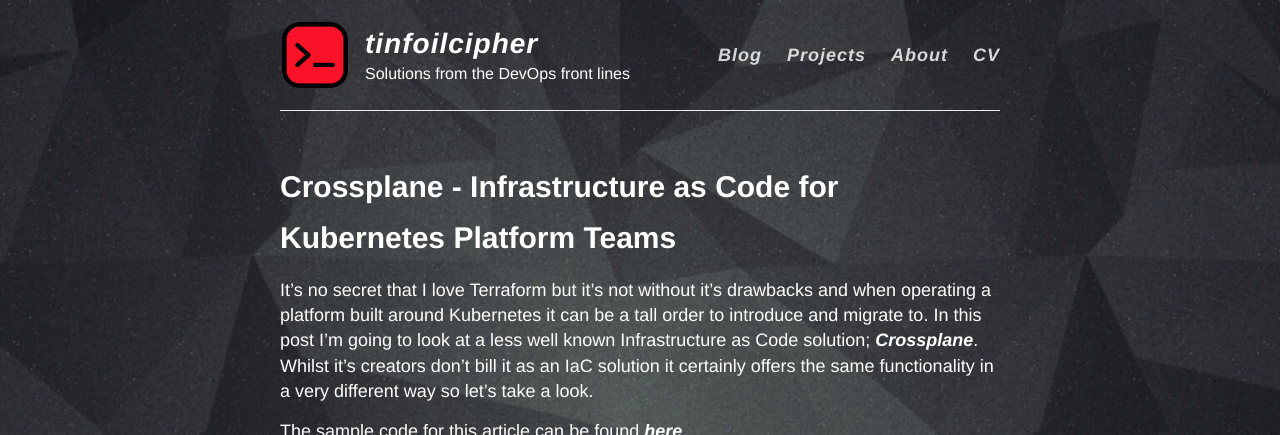
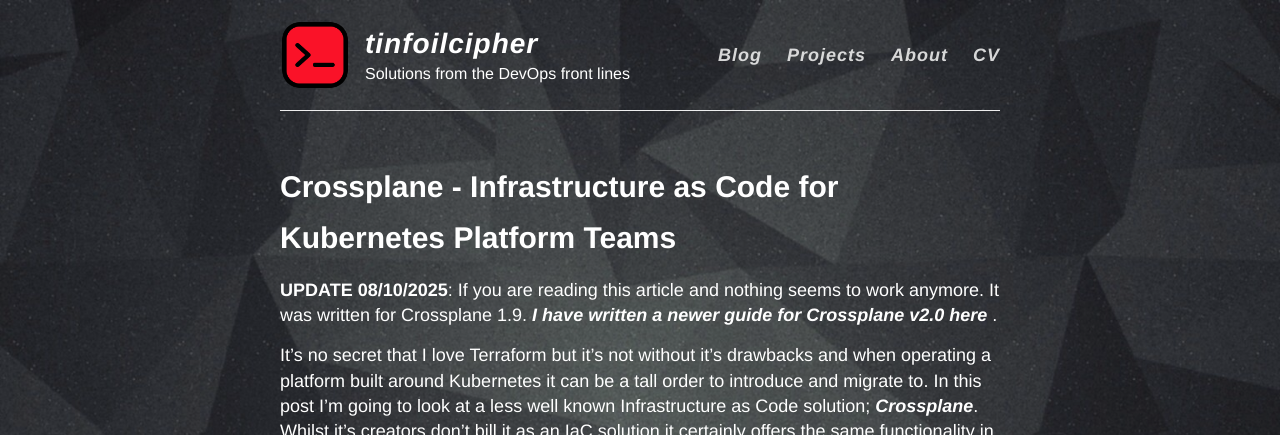
Before and after one commit to tinfoilcipher/tinfoilcipher.github.io, a Jekyll site: the page built from _posts/2023-06-01-crossplane-infrastructure-as-code-for-kubernetes-platform-teams.md, in a window 1280 px wide and 900 px high, cut to the strip 0-435 px from the top of the window. Built offline with Jekyll 4.4.1, drawn with Linux system fonts in a browser that asks for light colours.

Commit message:
fix: add update link

```diff
--- a/_posts/2023-06-01-crossplane-infrastructure-as-code-for-kubernetes-platform-teams.md
+++ b/_posts/2023-06-01-crossplane-infrastructure-as-code-for-kubernetes-platform-teams.md
@@ -17,6 +17,8 @@
   - "kubernetes"
   - "microservices"
 ---
+
+**UPDATE 08/10/2025**: If you are reading this article and nothing seems to work anymore. It was written for Crossplane 1.9. [ I have written a newer guide for Crossplane v2.0 here ]({% post_url 2025-10-08-crossplane-v2-iac-for-k8s-platform-teams-part-1 %}).
 
 It's no secret that I love Terraform but it's not without it's drawbacks and when operating a platform built around Kubernetes it can be a tall order to introduce and migrate to. In this post I'm going to look at a less well known Infrastructure as Code solution; **[Crossplane](https://crossplane.io/)**. Whilst it's creators don't bill it as an IaC solution it certainly offers the same functionality in a very different way so let's take a look.
 
```
